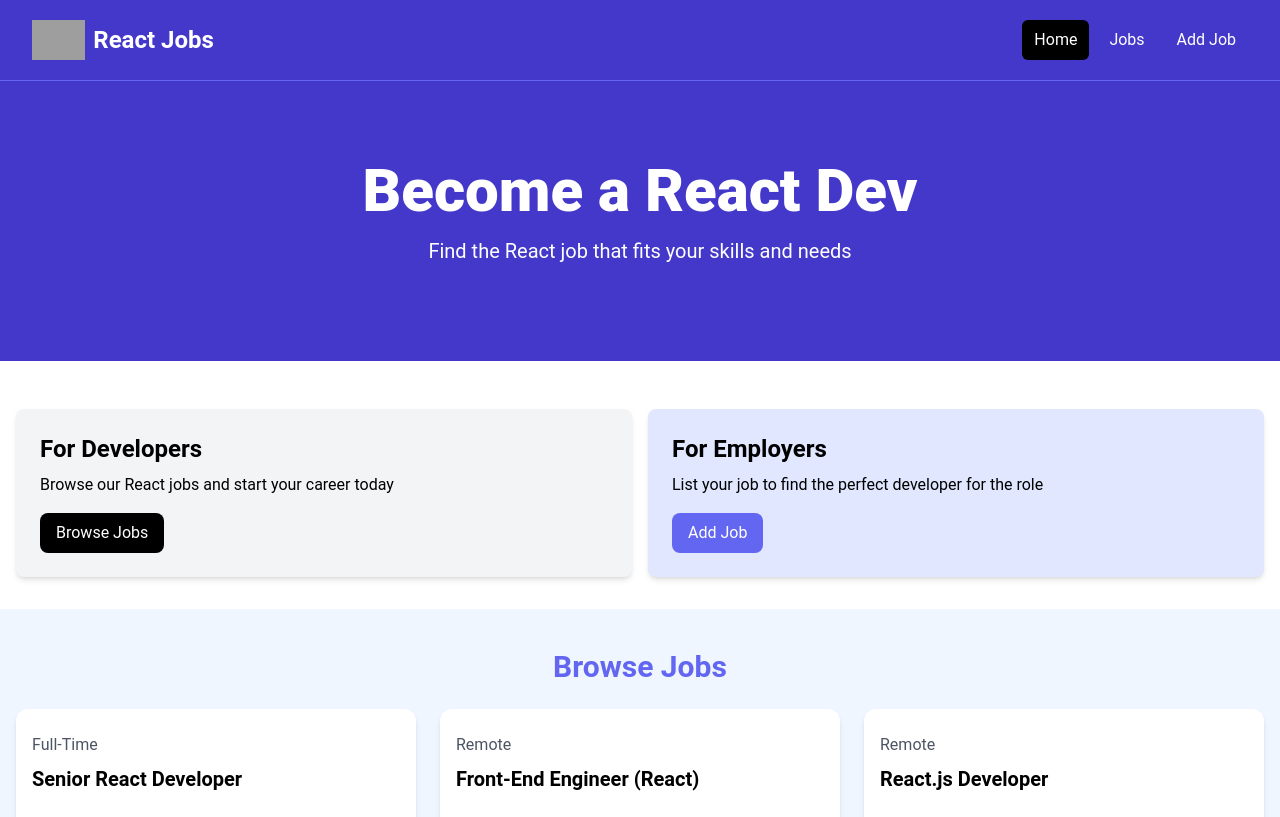
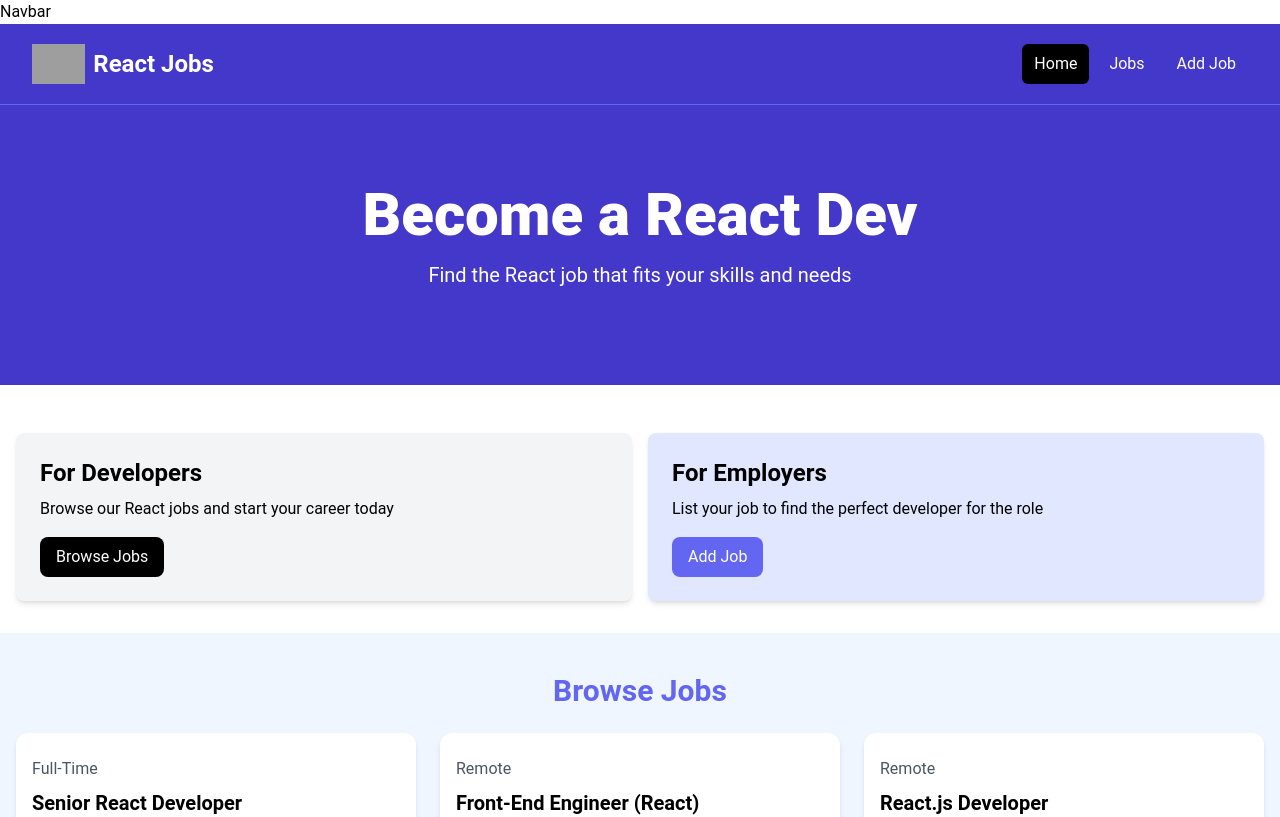
Before and after one commit to princeiik/react-jobs, a React (Vite) app: page / in a window 1280 px wide. Shown: the top 817 px of the page. Built offline with nearby package versions, Linux system fonts and the light colour scheme; grey boxes are pictures that could not be loaded.

Commit message:
created Navbar component file and added to app.jsx

```diff
--- a/src/App.jsx
+++ b/src/App.jsx
@@ -1,8 +1,11 @@
 import React from 'react'
+import Navbar from './components/Navbar'
+
 
 function App() {
   return (
     <>
+      <Navbar />
       <nav className="bg-indigo-700 border-b border-indigo-500">
         <div className="mx-auto max-w-7xl px-2 sm:px-6 lg:px-8">
           <div className="flex h-20 items-center justify-between">
--- /dev/null
+++ b/src/components/Navbar.jsx
@@ -0,0 +1,9 @@
+import React from 'react'
+
+function Navbar() {
+  return (
+    <div>Navbar</div>
+  )
+}
+
+export default Navbar
```
Lines whose indentation alone changed are shown as unchanged.
